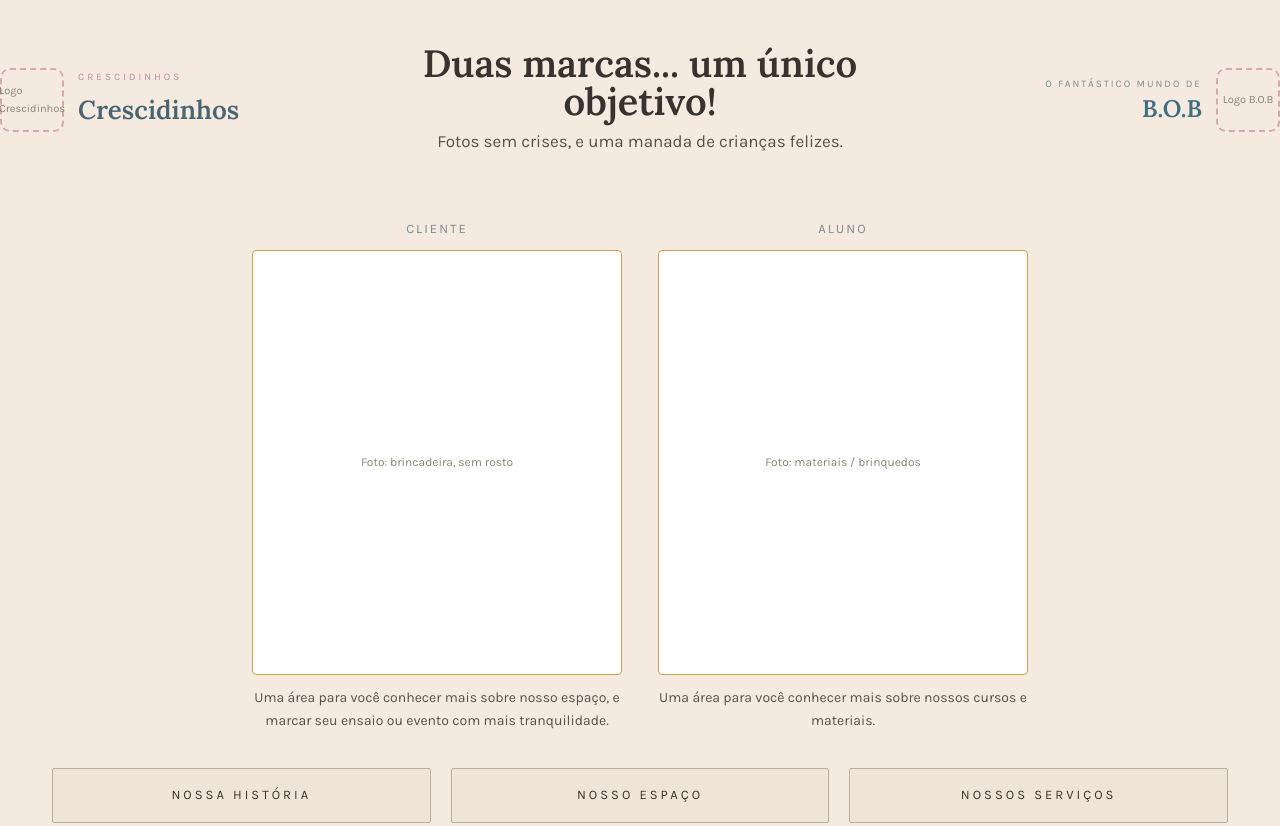
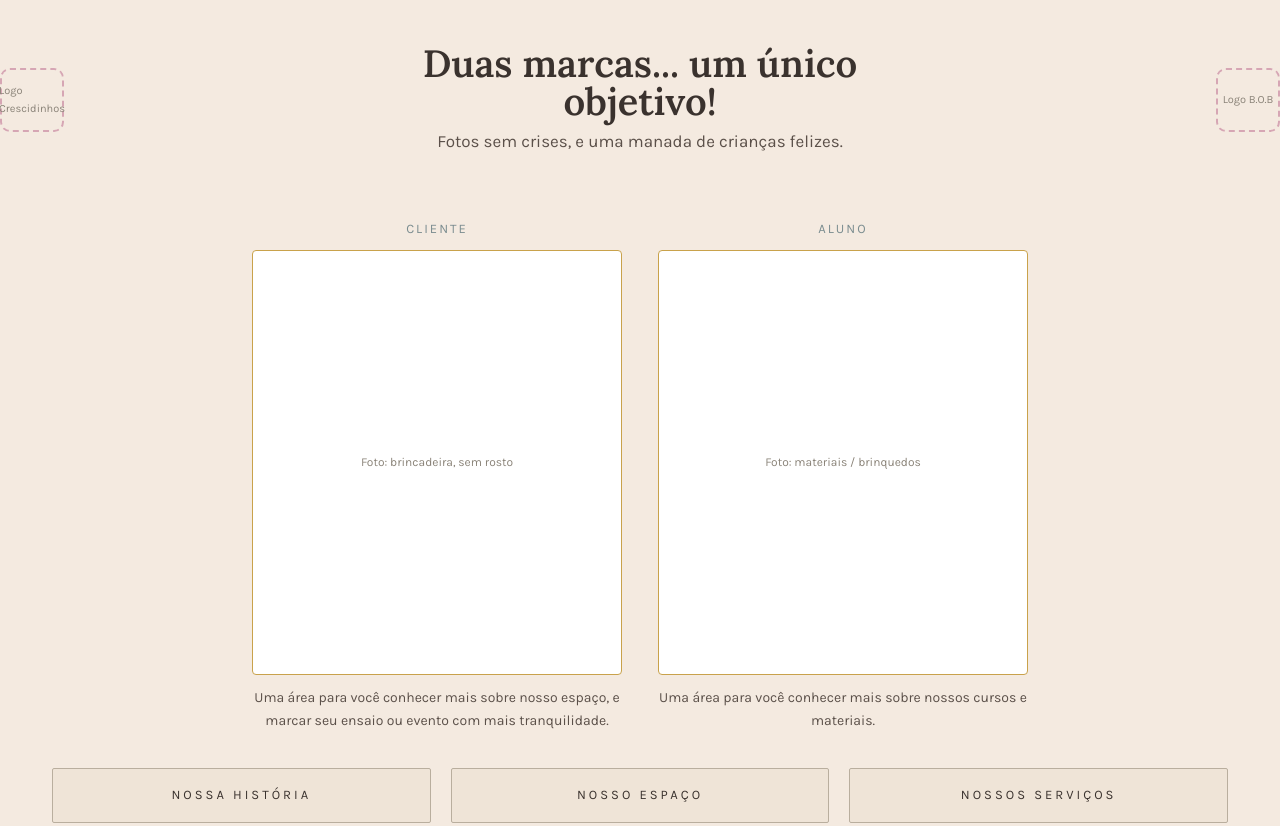
Before and after one commit to crescidinhosfoto-ai/crescidinhos-site, a plain HTML site: page index.html in a window 1280 px wide. Shown: the top 826 px of the page. Drawn offline with Linux system fonts and the light colour scheme.

Commit message:
Remover textos duplicados do header — deixar só logos

```diff
--- a/index.html
+++ b/index.html
@@ -312,10 +312,6 @@
 <header>
   <div class="header-logo-left">
     <div class="logo-placeholder">Logo Crescidinhos</div>
-    <div class="header-brand-left">
-      <div class="eyebrow">CRESCIDINHOS</div>
-      <h2>Crescidinhos</h2>
-    </div>
   </div>
 
   <div class="header-title">
@@ -326,10 +322,6 @@
   </div>
 
   <div class="header-logo-right">
-    <div class="header-brand">
-      <div class="eyebrow">O FANTÁSTICO MUNDO DE</div>
-      <h2>B.O.B</h2>
-    </div>
     <div class="logo-placeholder">Logo B.O.B</div>
   </div>
 </header>
```
